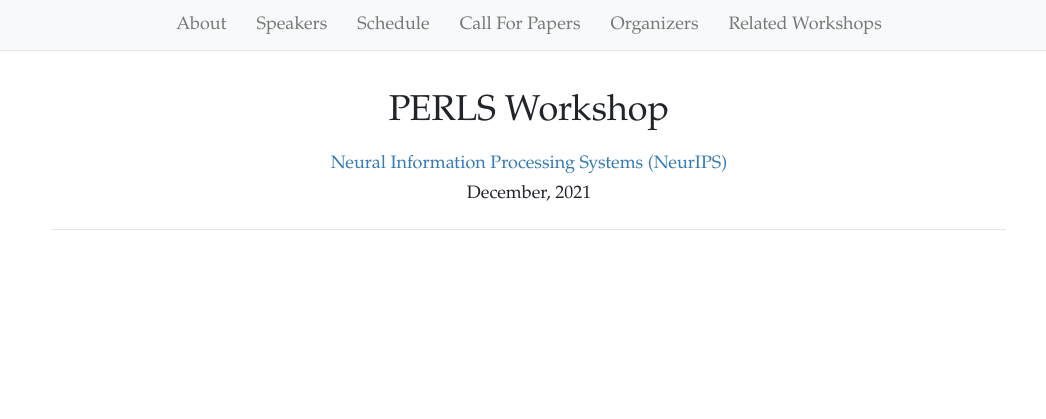
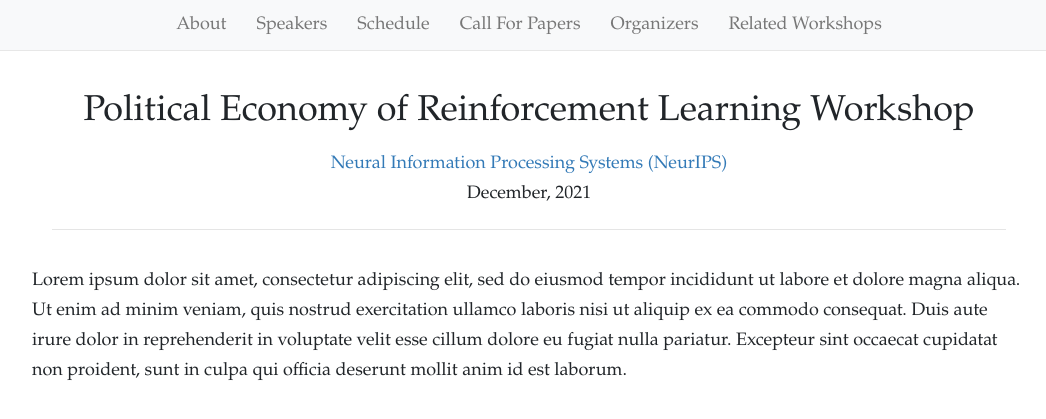
Before and after one commit to perls-workshop/perls-workshop.github.io, a Jekyll site: the page built from organizers.html, in a window 1280 px wide. Shown: the top 419 px of the page, without its empty margins (111-1157 px from the left). Built offline with Jekyll 4.4.1, drawn with Linux system fonts in a browser that asks for light colours; nearby versions of some CDN libraries.

Commit message:
WIP on site

```diff
--- a/_config.yml
+++ b/_config.yml
@@ -13,7 +13,7 @@
 # you will see them accessed via {{ site.title }}, {{ site.email }}, and so on.
 # You can create any custom variable you would like, and they will be accessible
 # in the templates via {{ site.myvariable }}.
-title: PERLS Workshop
+title: Political Economy of Reinforcement Learning Workshop
 email: perls-workshop@fastmail.com
 description: >- # this means to ignore newlines until "baseurl:"
   Website for the Political Economy of Reinforcement Learning workshop.
--- a/organizers.html
+++ b/organizers.html
@@ -1,3 +1,5 @@
 ---
 layout: default
 ---
+
+Lorem ipsum dolor sit amet, consectetur adipiscing elit, sed do eiusmod tempor incididunt ut labore et dolore magna aliqua. Ut enim ad minim veniam, quis nostrud exercitation ullamco laboris nisi ut aliquip ex ea commodo consequat. Duis aute irure dolor in reprehenderit in voluptate velit esse cillum dolore eu fugiat nulla pariatur. Excepteur sint occaecat cupidatat non proident, sunt in culpa qui officia deserunt mollit anim id est laborum.
```
